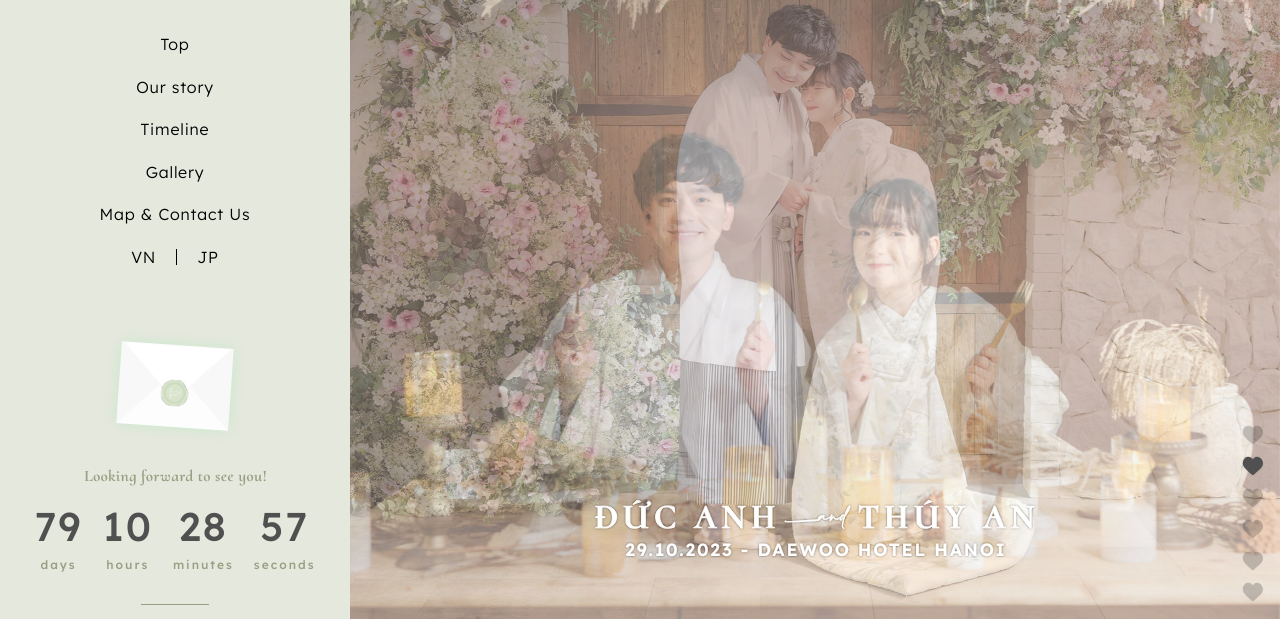
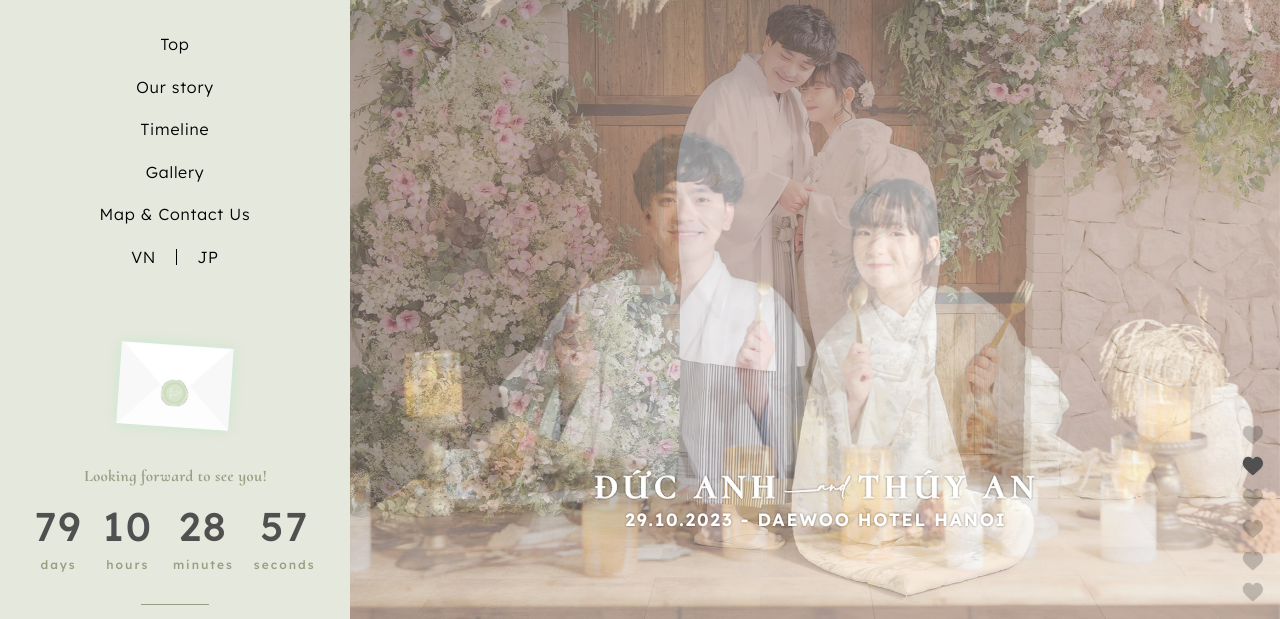
Before and after one commit to anhdd-kuro/wedding, an Astro site: page / in a window 1280 px wide. Shown: the part 176-795 px from the top of the page. Built offline with nearby package versions, Linux system fonts and the light colour scheme; Astro itself is replaced by a stand-in of ours.

Commit message:
fix main slide

```diff
--- a/src/components/Main/index.astro
+++ b/src/components/Main/index.astro
@@ -9,7 +9,7 @@ import { Icon } from "astro-icon"
     <a
       href="https://goo.gl/maps/yZWFhHm9bXvhWeoSA"
       target="_blank"
-      class="absolute bottom-24 left-1/2 z-10 mx-auto -translate-x-1/2 hover:opacity-80"
+      class="absolute bottom-36 left-1/2 z-10 mx-auto -translate-x-1/2 hover:opacity-80"
     >
       <Icon
         name="main_slide_text"
```
